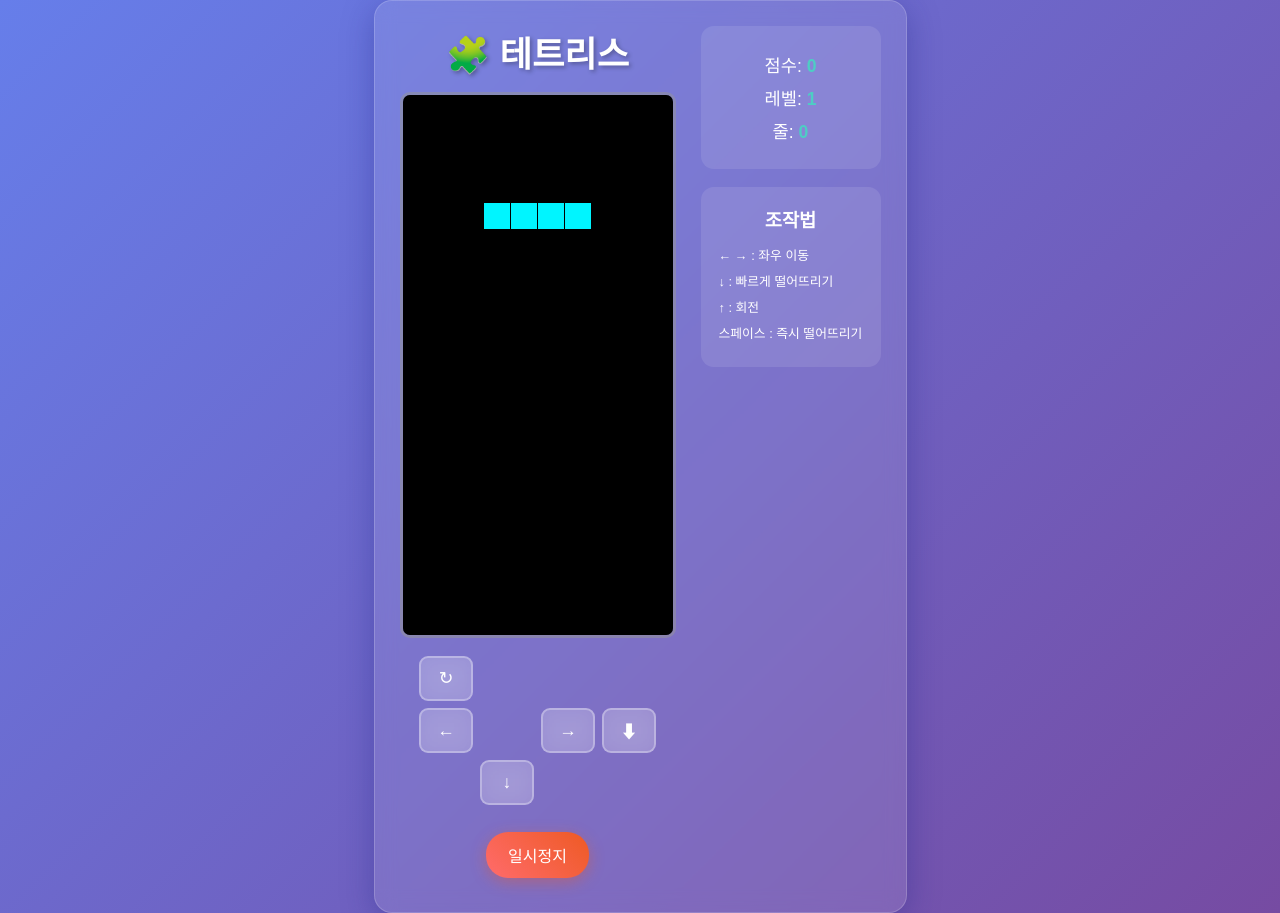
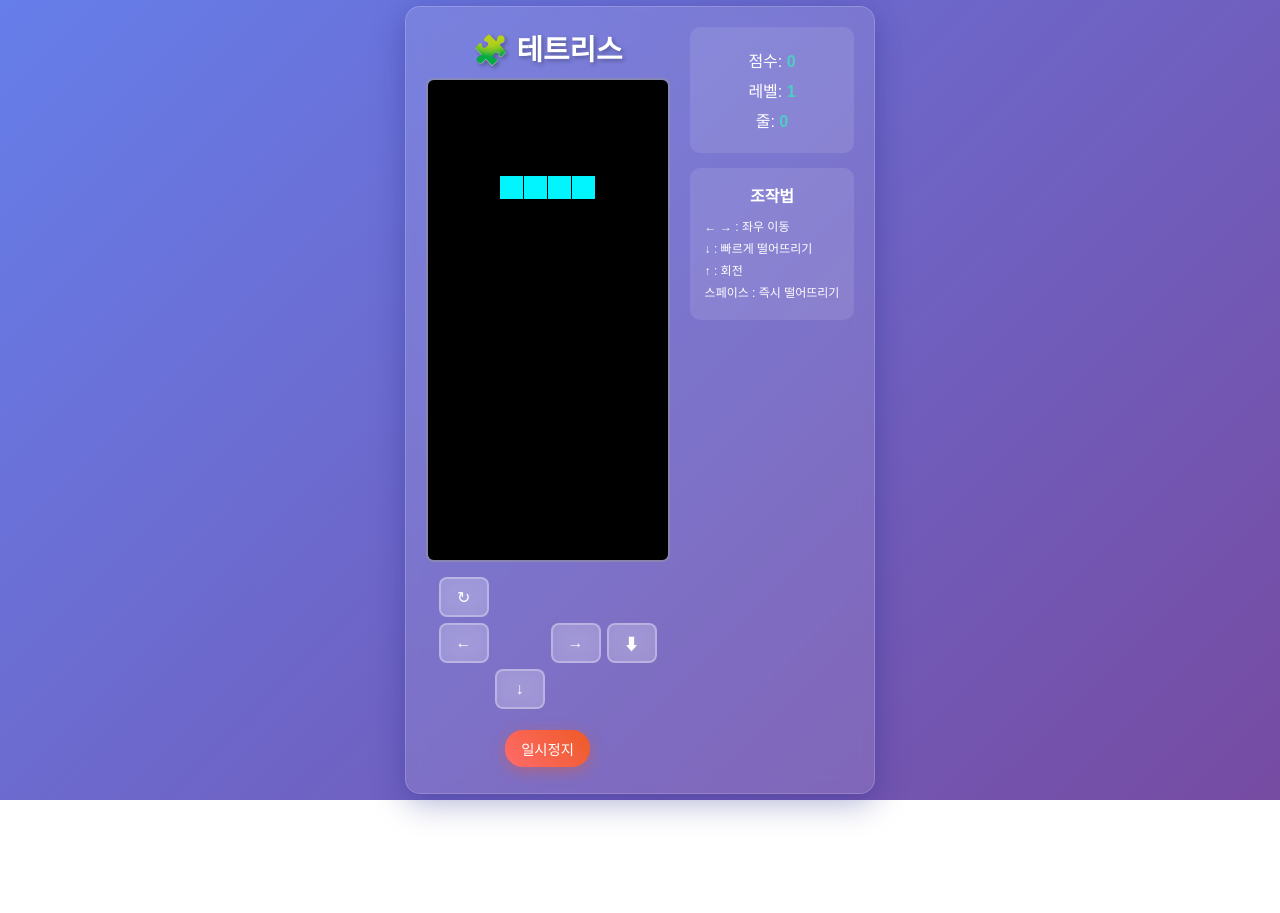
Before and after one commit to hkno3/tetris-game, a plain HTML site: page index.html in a window 1280 px wide. After the commit the page ends 800 px from the top, so only its background shows below. Drawn offline with Linux system fonts and the light colour scheme.

Commit message:
Update index.html

```diff
--- a/index.html
+++ b/index.html
@@ -11,21 +11,24 @@
             display: flex;
             justify-content: center;
             align-items: center;
-            min-height: 100vh;
+            height: 100vh;
             background: linear-gradient(135deg, #667eea 0%, #764ba2 100%);
             font-family: 'Arial', sans-serif;
             color: white;
+            overflow: hidden;
         }
 
         .game-container {
             display: flex;
-            gap: 25px;
+            gap: 20px;
             background: rgba(255, 255, 255, 0.1);
             backdrop-filter: blur(10px);
-            border-radius: 18px;
-            padding: 25px;
+            border-radius: 15px;
+            padding: 20px;
             box-shadow: 0 8px 32px rgba(31, 38, 135, 0.37);
             border: 1px solid rgba(255, 255, 255, 0.18);
+            max-height: 95vh;
+            overflow: hidden;
         }
 
         .game-board {
@@ -35,36 +38,36 @@
         }
 
         h1 {
-            margin: 0 0 15px 0;
-            font-size: 2.2em;
+            margin: 0 0 10px 0;
+            font-size: 1.8em;
             text-shadow: 2px 2px 4px rgba(0,0,0,0.3);
             text-align: center;
         }
 
         canvas {
-            border: 3px solid rgba(255, 255, 255, 0.3);
-            border-radius: 10px;
+            border: 2px solid rgba(255, 255, 255, 0.3);
+            border-radius: 8px;
             background: rgba(0, 0, 0, 0.3);
-            box-shadow: inset 0 0 20px rgba(0,0,0,0.3);
+            box-shadow: inset 0 0 15px rgba(0,0,0,0.3);
         }
 
         .info-panel {
             display: flex;
             flex-direction: column;
-            gap: 18px;
-            min-width: 180px;
+            gap: 15px;
+            min-width: 160px;
         }
 
         .score-board {
             background: rgba(255, 255, 255, 0.1);
-            padding: 18px;
-            border-radius: 13px;
+            padding: 15px;
+            border-radius: 10px;
             text-align: center;
         }
 
         .score-item {
-            margin: 8px 0;
-            font-size: 1.1em;
+            margin: 6px 0;
+            font-size: 1em;
         }
 
         .score-value {
@@ -74,35 +77,36 @@
 
         .controls {
             background: rgba(255, 255, 255, 0.1);
-            padding: 18px;
-            border-radius: 13px;
+            padding: 15px;
+            border-radius: 10px;
         }
 
         .controls h3 {
-            margin: 0 0 13px 0;
+            margin: 0 0 10px 0;
             text-align: center;
+            font-size: 1em;
         }
 
         .control-item {
-            margin: 7px 0;
-            font-size: 0.8em;
+            margin: 5px 0;
+            font-size: 0.75em;
         }
 
         .touch-controls {
             display: grid;
-            grid-template-columns: repeat(4, 54px);
-            grid-template-rows: repeat(3, 45px);
-            gap: 7px;
+            grid-template-columns: repeat(4, 50px);
+            grid-template-rows: repeat(3, 40px);
+            gap: 6px;
             justify-content: center;
-            margin: 18px 0;
+            margin: 15px 0;
         }
 
         .control-btn {
             background: rgba(255, 255, 255, 0.2);
             border: 2px solid rgba(255, 255, 255, 0.3);
-            border-radius: 9px;
+            border-radius: 8px;
             color: white;
-            font-size: 1.1em;
+            font-size: 1em;
             cursor: pointer;
             transition: all 0.2s ease;
             user-select: none;
@@ -141,11 +145,11 @@
             background: linear-gradient(45deg, #ff6b6b, #ee5a24);
             border: none;
             color: white;
-            padding: 11px 22px;
-            font-size: 1em;
-            border-radius: 22px;
+            padding: 8px 16px;
+            font-size: 0.9em;
+            border-radius: 18px;
             cursor: pointer;
-            margin: 9px;
+            margin: 6px;
             transition: all 0.3s ease;
             box-shadow: 0 4px 15px rgba(238, 90, 36, 0.4);
         }
@@ -182,7 +186,7 @@
     <div class="game-container">
         <div class="game-board">
             <h1>🧩 테트리스</h1>
-            <canvas id="gameCanvas" width="270" height="540"></canvas>
+            <canvas id="gameCanvas" width="240" height="480"></canvas>
 
             <div class="touch-controls">
                 <div class="control-btn rotate-btn">↻</div>
@@ -231,7 +235,7 @@
 
         const BOARD_WIDTH = 10;
         const BOARD_HEIGHT = 20;
-        const BLOCK_SIZE = 27; // 30에서 27로 10% 축소
+        const BLOCK_SIZE = 24; // 블록 크기를 더 축소
 
         // 테트리스 조각들
         const PIECES = [
```
